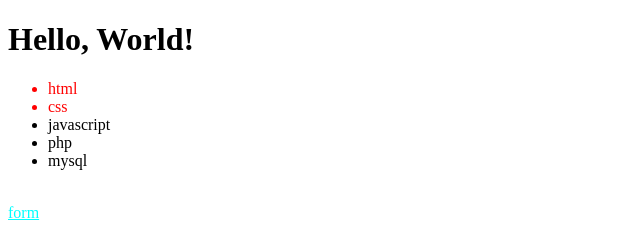
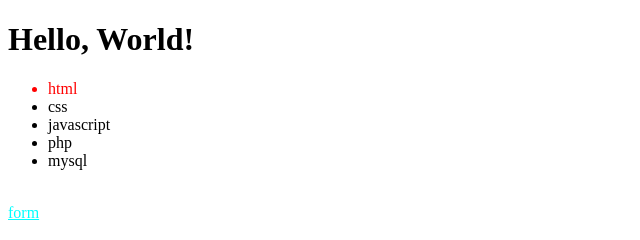
Before and after one commit to lsw3014/test, a plain HTML site: page test.html in a window 1280 px wide. Shown: the full height of the page, 0-640 px from the left. Drawn offline with Linux system fonts and the light colour scheme.

Commit message:
css 색 제거

```diff
--- a/test.html
+++ b/test.html
@@ -19,7 +19,7 @@
 		<h1>Hello, World!</h1>
 		<ul>
 			<li class="target">html</li>
-			<li class="target">css</li>
+			<li>css</li>
 			<li>javascript</li>
 			<li>php</li>
 			<li>mysql</li>
```
